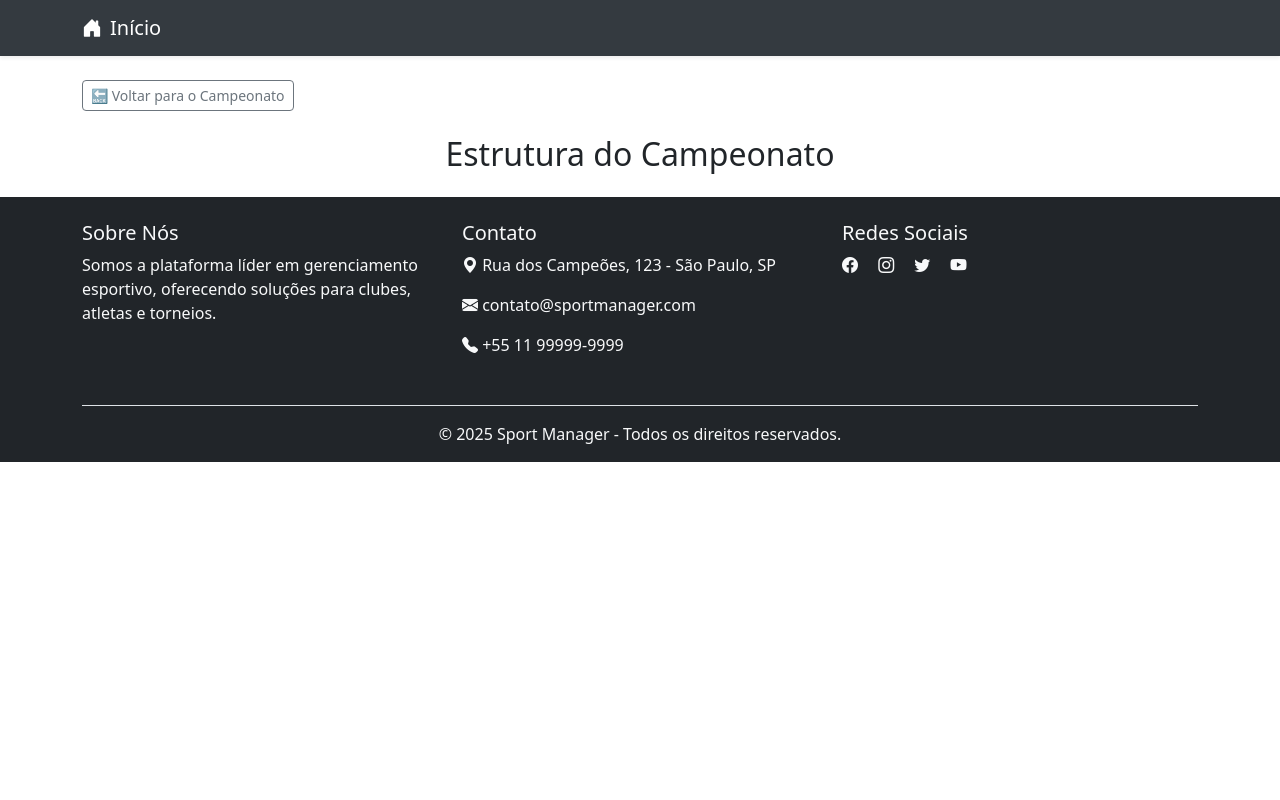
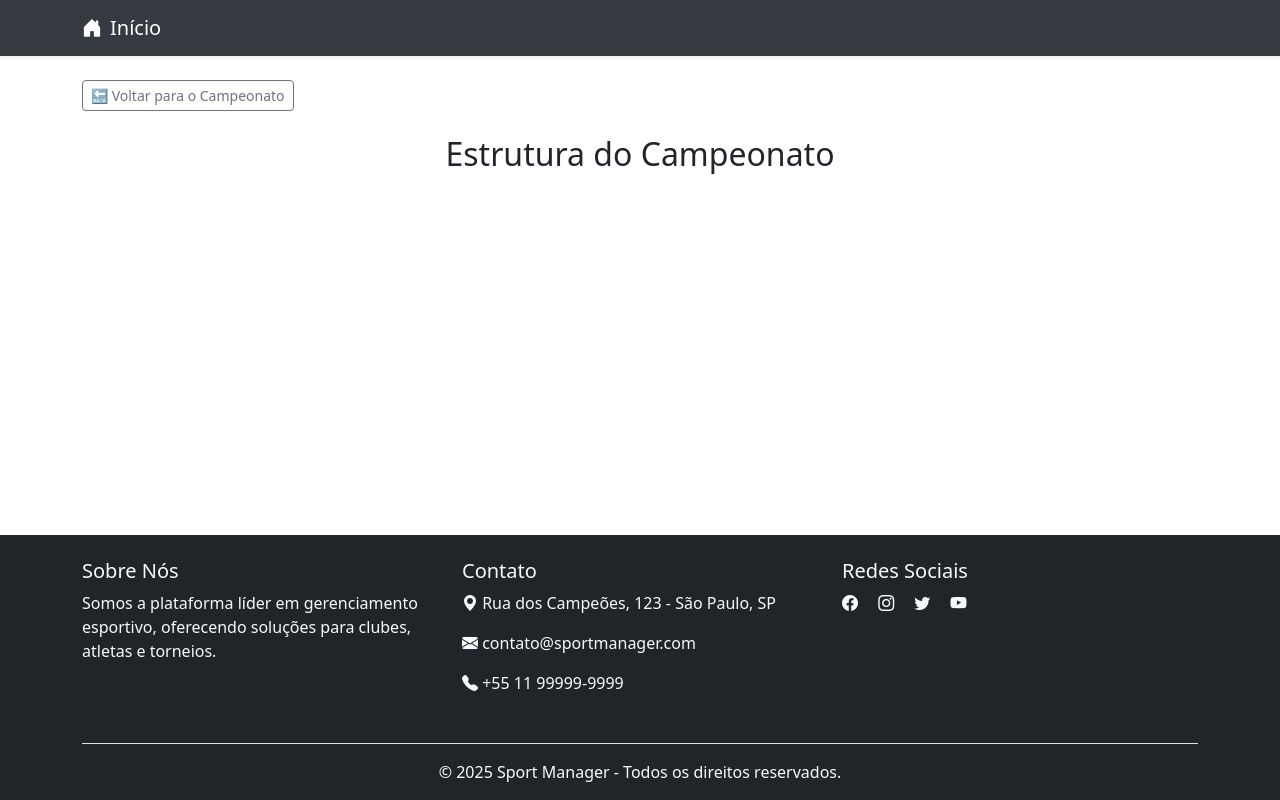
Before and after one commit to JoseTayllan/campeonato_esportivo, a PHP site: page /views/campeonatos/visualizar_fases_rodadas.php in a window 1280 px wide. Run offline with PHP 8.4, Linux system fonts and the light colour scheme; data comes from the database, SQL or seed files in the repository.

Commit message:
Arrumando o Footer

```diff
--- a/public/views/campeonatos/visualizar_fases_rodadas.php
+++ b/public/views/campeonatos/visualizar_fases_rodadas.php
@@ -14,7 +14,7 @@ if ($campeonatoSelecionado) {
     $dados['campeonatos'] = $controller->carregarDados(0)['campeonatos'];
 }
 ?>
-
+<body class="d-flex flex-column min-vh-100">
 <div class="container mt-4">
 
     <!-- Botão de Voltar -->
@@ -129,8 +129,10 @@ if ($campeonatoSelecionado) {
     <?php endif; ?>
 
 </div>
+</body>
+<!-- Footer com margem automática no topo para colar no final -->
+<div class="mt-auto">
 
-<div class="mt-auto">
     <?php include __DIR__ . '/../cabecalho/footer.php'; ?>
 </div>
 
```
Also changed, not shown: public/views/campeonatos/meus_campeonatos.php (+5 -2 lines).
